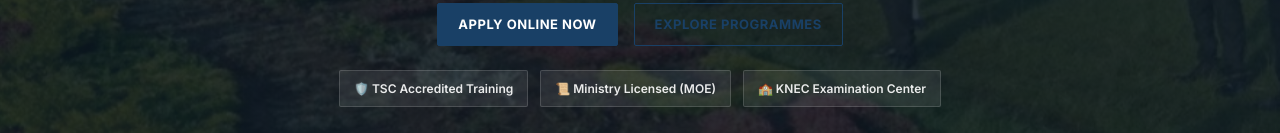
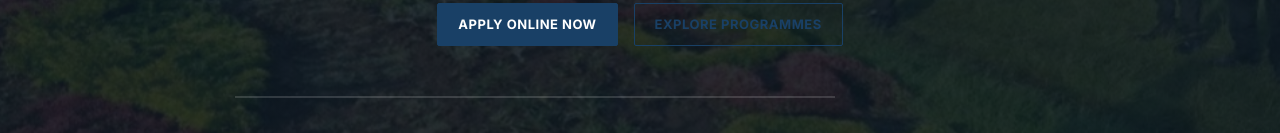
Before and after one commit to Keith5-star/BORABU-TEACHERS-TRAINING-COLLEGE, a Next.js app: page / in a window 1280 px wide. Shown: the part 567-700 px from the top of the page. Built offline with nearby package versions, Linux system fonts and the light colour scheme; no server answers.

Commit message:
feat(ui): remove accreditation inline trust seals from home page hero

```diff
--- a/src/app/(marketing)/page.tsx
+++ b/src/app/(marketing)/page.tsx
@@ -24,18 +24,6 @@ export default function HomePage() {
               </Link>
             </div>
 
-            {/* Accreditation inline trust seals */}
-            <div style={{ display: 'flex', gap: '12px', flexWrap: 'wrap', marginTop: '24px', justifyContent: 'center' }}>
-              <div style={{ display: 'flex', alignItems: 'center', gap: '8px', background: 'rgba(255, 255, 255, 0.08)', padding: '8px 14px', borderRadius: 'var(--radius-sm)', border: '1px solid rgba(255, 255, 255, 0.15)', fontSize: '12px', color: 'rgba(255, 255, 255, 0.9)', fontWeight: '600' }}>
-                🛡️ TSC Accredited Training
-              </div>
-              <div style={{ display: 'flex', alignItems: 'center', gap: '8px', background: 'rgba(255, 255, 255, 0.08)', padding: '8px 14px', borderRadius: 'var(--radius-sm)', border: '1px solid rgba(255, 255, 255, 0.15)', fontSize: '12px', color: 'rgba(255, 255, 255, 0.9)', fontWeight: '600' }}>
-                📜 Ministry Licensed (MOE)
-              </div>
-              <div style={{ display: 'flex', alignItems: 'center', gap: '8px', background: 'rgba(255, 255, 255, 0.08)', padding: '8px 14px', borderRadius: 'var(--radius-sm)', border: '1px solid rgba(255, 255, 255, 0.15)', fontSize: '12px', color: 'rgba(255, 255, 255, 0.9)', fontWeight: '600' }}>
-                🏫 KNEC Examination Center
-              </div>
-            </div>
 
             {/* Stats */}
             <div className="hero-stats">
```
